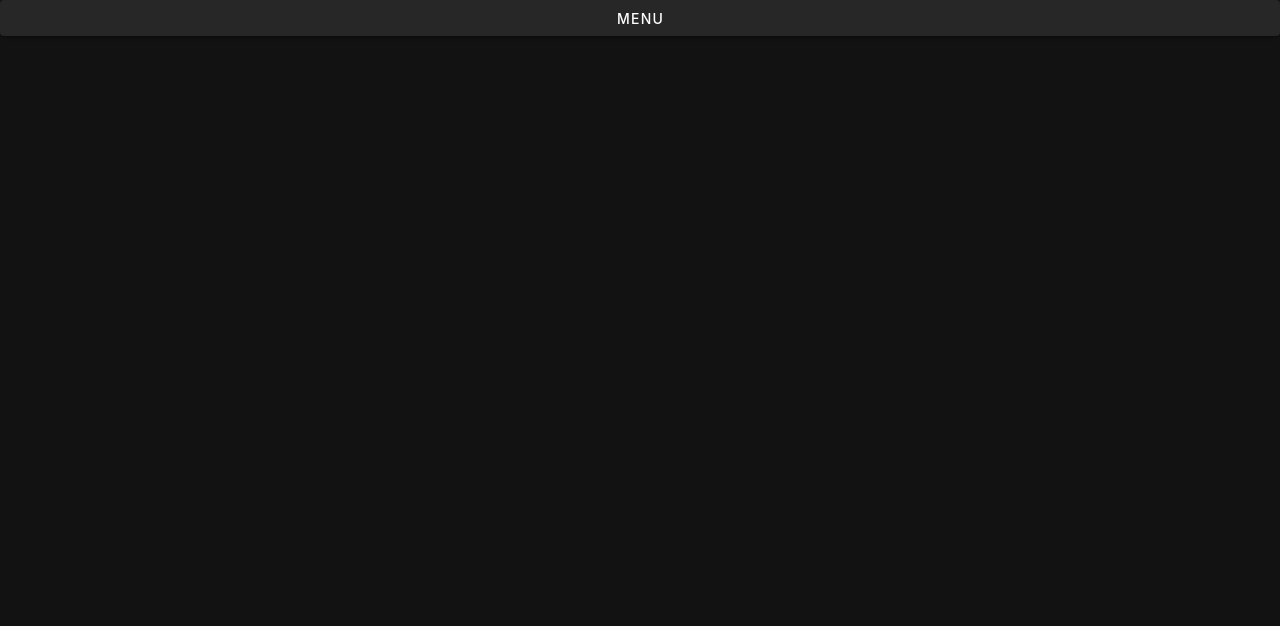
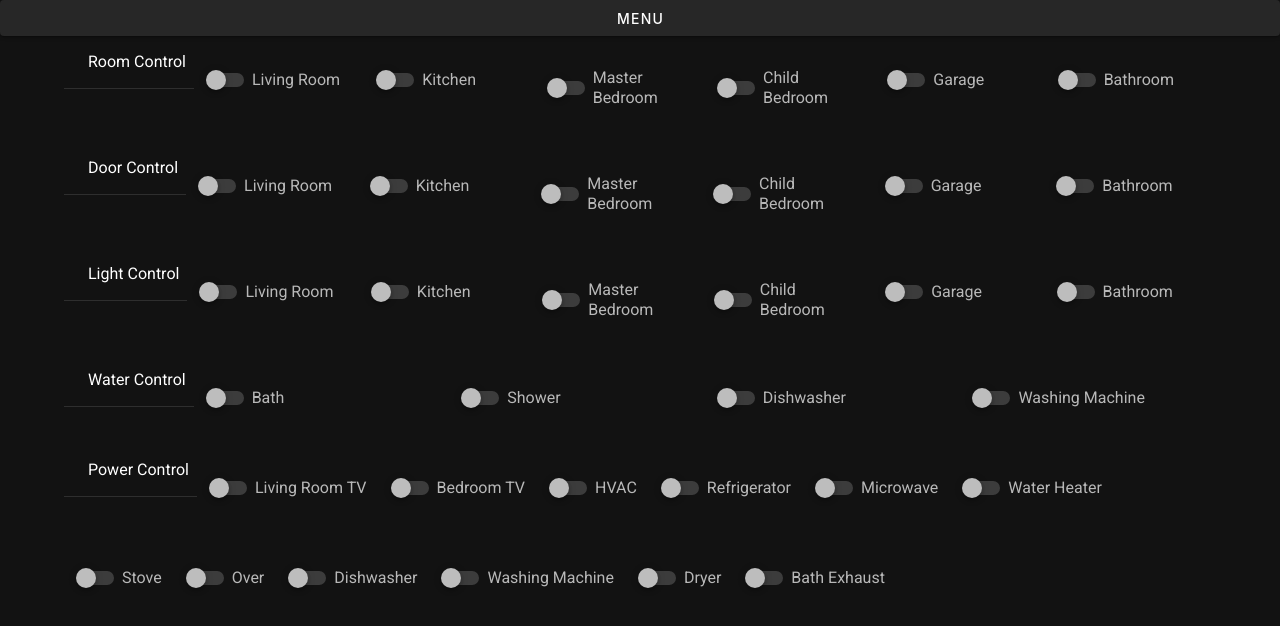
Before and after one commit to dwheele498/cs499smart_home, a Vue app in the folder smarthome/: page /admin in a window 1280 px wide. Shown: the top 626 px of the page. Built offline with nearby package versions, Linux system fonts and the light colour scheme.

Commit message:
added basic outline for adminpanel

```diff
--- a/smarthome/src/App.vue
+++ b/smarthome/src/App.vue
@@ -13,6 +13,9 @@
       >
       <router-link class="navbar-item" active-class="is-active" to="/about"
         >Data</router-link
+      >
+       <router-link class="navbar-item" active-class="is-active" to="/admin"
+        >Admin</router-link
       >
       <v-menu offset-y>
         <template v-slot:activator="{ on, attrs }">
--- a/smarthome/src/consts.ts
+++ b/smarthome/src/consts.ts
@@ -1,6 +1,9 @@
 export const API_KEY = '1mXl3ltqbTwYp4w7T9F3VylcJGwfzJRh';
 export const WEATHER_STATS = {lat: 33.543682, lon: -86.779633};
 export const ROOMS = ['Living Room','Kitchen','Master Bedroom','Child Bedroom','Garage','Bathroom']
+export const  POWER_DEVICES = ['Living Room TV','Bedroom TV','HVAC','Refrigerator','Microwave','Water Heater','Stove','Over',
+'Dishwasher','Washing Machine', 'Dryer','Bath Exhaust']
+export const WATER_DEVICES = ['Bath','Shower','Dishwasher','Washing Machine',]
 export enum MONTHS {
     January = 1,
     February = 2,
--- a/smarthome/src/router/index.ts
+++ b/smarthome/src/router/index.ts
@@ -17,6 +17,11 @@ const routes: Array<RouteConfig> = [
     // this generates a separate chunk (about.[hash].js) for this route
     // which is lazy-loaded when the route is visited.
     component: () => import(/* webpackChunkName: "about" */ '../views/About.vue')
+  },
+  {
+    path:'/admin',
+    name: 'Admin',
+    component:()=>import('../views/AdminPanel.vue')
   }
 ]
 
--- /dev/null
+++ b/smarthome/src/views/AdminPanel.vue
@@ -0,0 +1,59 @@
+<template>
+  <v-main>
+    <v-container fluid>
+      <v-row>
+        <v-banner>Room Control</v-banner>
+        <v-col v-for="room in rooms" :key="room">
+          <v-switch color="orange" :label="room"></v-switch>
+        </v-col>
+      </v-row>
+      <v-row>
+        <v-banner>Door Control</v-banner>
+        <v-col v-for="room in rooms" :key="room + ' ' + door">
+          <v-switch color="red" :label="room"></v-switch>
+        </v-col>
+      </v-row>
+      <v-row>
+        <v-banner>Light Control</v-banner>
+        <v-col v-for="room in rooms" :key="room + ' ' + door">
+          <v-switch color="yellow" :label="room"></v-switch>
+        </v-col>
+      </v-row>
+      <v-row>
+        <v-banner>Water Control</v-banner>
+        <v-col v-for="wat in water" :key="wat">
+          <v-switch color="teal darken-4" :label="wat"></v-switch>
+        </v-col>
+      </v-row>
+      <v-row>
+        <v-banner>Power Control</v-banner>
+        <v-col cols="auto"  v-for="pow in power" :key="pow">
+          <v-switch color="amber darken-4" :label="pow"></v-switch>
+        </v-col>
+      </v-row>
+    </v-container>
+  </v-main>
+</template>
+
+<script lang="ts">
+import Vue from "vue";
+import { ROOMS, POWER_DEVICES, WATER_DEVICES } from "../consts";
+export default Vue.extend({
+  data: () => ({
+    rooms: [] as string[],
+    power: [] as string[],
+    water: [] as string[]
+  }),
+  created() {
+    this.rooms = ROOMS;
+    this.power = POWER_DEVICES;
+    this.water = WATER_DEVICES;
+
+  },
+});
+</script>
+
+<style></style>
+
+
+1 blahblahflsdsldhdkjfhf;ksdhf 2019 sjkfhsdlkfhdfn
```
